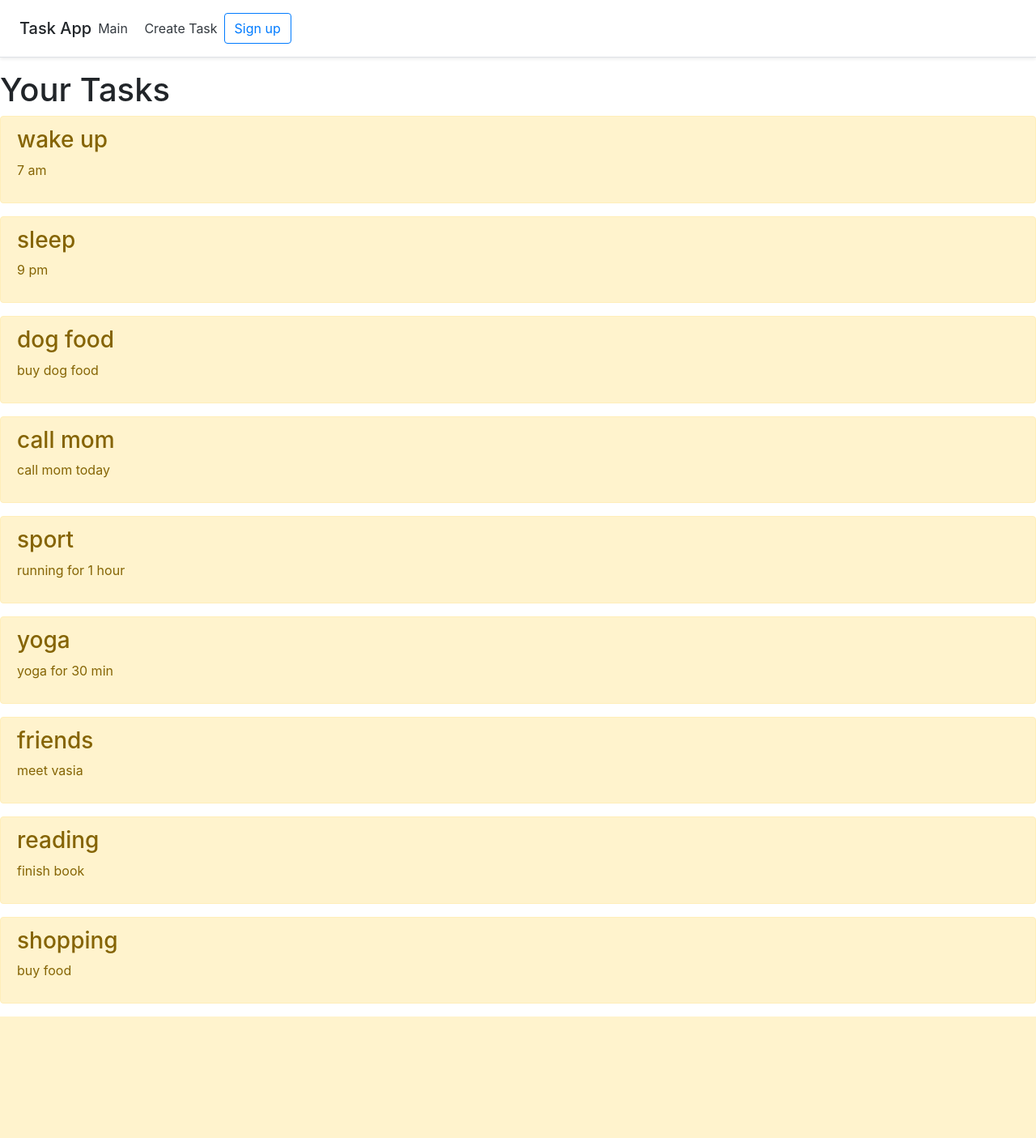
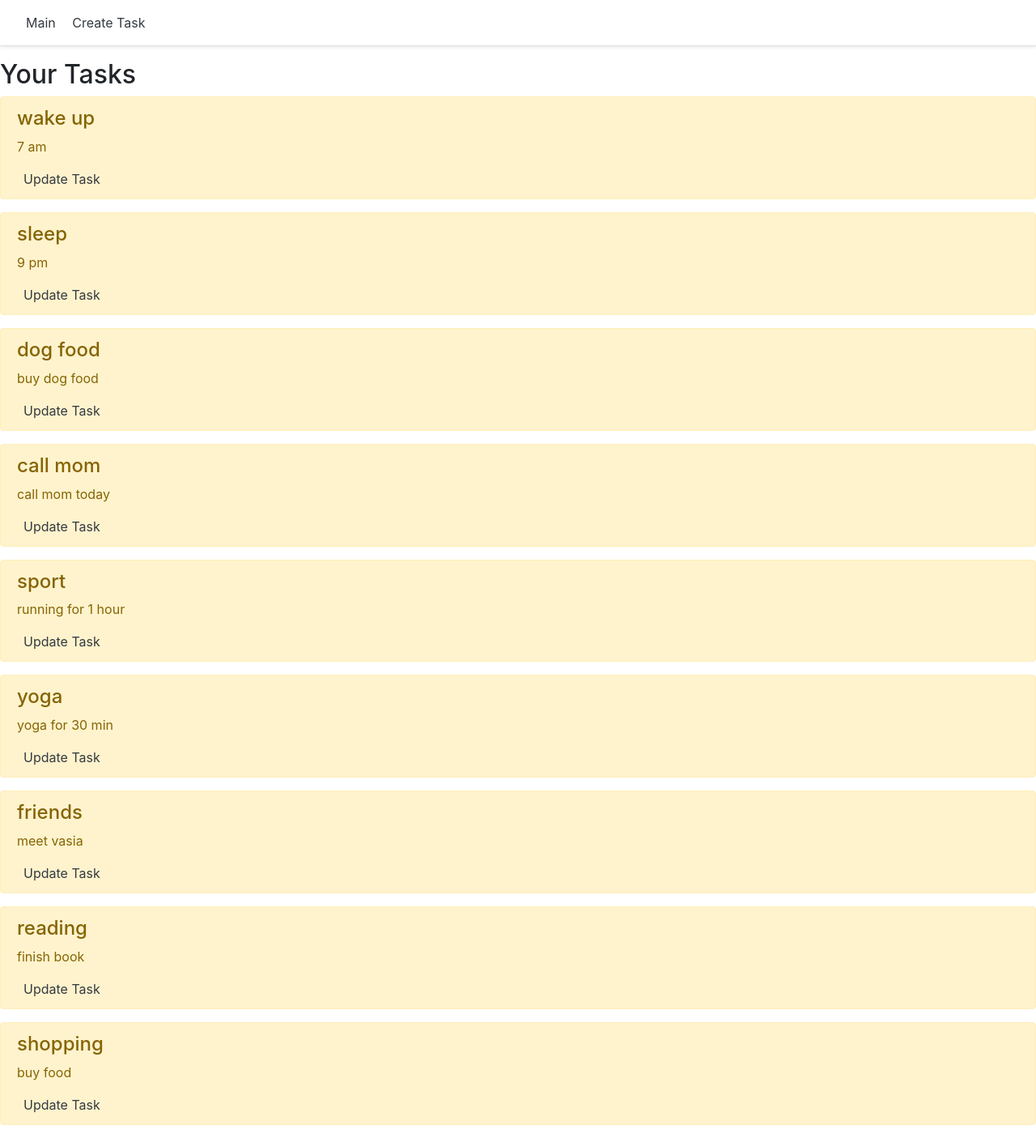
Before and after one commit to yulalalaa/django_todo_app, a Django app: page / in a window 1280 px wide. Shown: the whole page at 81% size. Before the commit the page ends 1255 px from the top, so only its background shows below. Run offline with Django 3.2, Linux system fonts and the light colour scheme; data comes from the database, SQL or seed files in the repository; some libraries are stand-ins or nearby versions.

Commit message:
update task option in progress

```diff
--- a/taskapp/main/forms.py
+++ b/taskapp/main/forms.py
@@ -16,5 +16,4 @@
 		    	'class': 'form-control',
 		    	'placeholder': 'Enter Task Description'
 			})
-
 		}
--- a/taskapp/main/templates/main/base.html
+++ b/taskapp/main/templates/main/base.html
@@ -11,12 +11,10 @@
 
 <body>
 	<header class="d-flex flex-column flex-md-row align-items-center p-3 px-md-4 mb-3 bg-body border-bottom shadow-sm">
-		<h5 class="h5 my-0 me-md-auto fw-normal">Task App</h5>
         <nav class="my-2 my-md-0 me-md-3">
             <a class="p-2 text-dark" href="{% url 'home' %}">Main</a>
             <a class="p-2 text-dark" href="{% url 'create' %}">Create Task</a>
         </nav>
-        <a class="btn btn-outline-primary" href="#">Sign up</a>
     </header>
 
     {% block content %} {% endblock %}
--- a/taskapp/main/templates/main/create.html
+++ b/taskapp/main/templates/main/create.html
@@ -7,7 +7,7 @@
 
 
 {% block content %}
-    <h1> Create Task </h1>
+    <h2> Create Task </h2>
     <form method="post">
     	{% csrf_token %}
     	{{form.title}} <br>
--- a/taskapp/main/templates/main/index.html
+++ b/taskapp/main/templates/main/index.html
@@ -7,12 +7,13 @@
 
 
 {% block content %}
-    <h1> Your Tasks </h1>
+    <h2> Your Tasks </h2>
     {% if tasks %}
         {% for el in tasks %}
             <div class="alert alert-warning mt-2">
-        	    <h3>{{ el.title }}</h3>
+        	    <h4>{{ el.title }}</h4>
         	    <p>{{ el.task }}</p>
+        	    <a class="p-2 text-dark" href="{% url 'update' el.id %}">Update Task</a>
             </div>
         {% endfor %}
     {% else %}
--- a/taskapp/main/urls.py
+++ b/taskapp/main/urls.py
@@ -4,6 +4,6 @@
 
 urlpatterns = [
     path ('', views.index, name = 'home'),
-    path ('about', views.about, name = 'about'),
-    path ('create', views.create, name = 'create')
+    path ('create', views.create, name = 'create'),
+    path ('update/<str:pk>/', views.update, name = 'update')
 ]
--- a/taskapp/main/views.py
+++ b/taskapp/main/views.py
@@ -1,6 +1,7 @@
 from django.shortcuts import render
 from .models import Task
 from .forms import TaskForm
+from django.http import HttpResponse
 
 
 def index (request):
@@ -28,3 +29,7 @@
 	    #'error':error
 	}
 	return render (request, 'main/create.html', context)
+
+def update (request, pk):
+	el = Task.objects.get (id = pk)
+	return render (request, 'main/update.html')
```
Also changed, not shown: taskapp/main/templates/main/update.html (added, +12 -0 lines).
